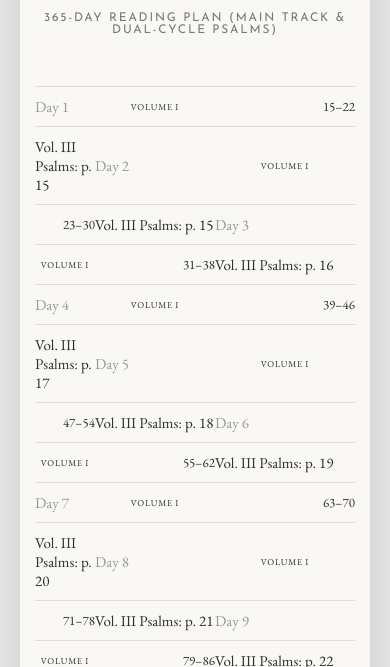
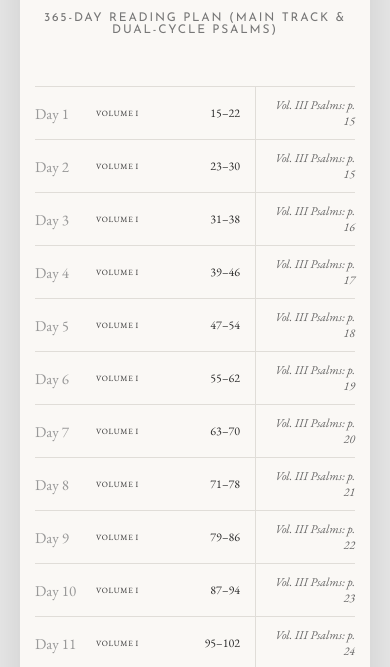
Before and after one commit to josueramirez1/bibliotheca_one_year_reading_plan, a plain HTML site: page index.html in a window 390 px wide. Shown: the part 177-844 px from the top of the page. Drawn offline with nearby package versions, Linux system fonts and the light colour scheme.

Commit message:
Adjust styles for container and grid layout
Updated styles for the container and grid layout to accommodate new columns and improved responsiveness.

```diff
--- a/styles.css
+++ b/styles.css
@@ -9,7 +9,7 @@
   --highlight: #f0ede9;
 }
 
-* {
+*, *::before, *::after {
   box-sizing: border-box;
 }
 
@@ -26,7 +26,7 @@ body {
 /* PAPER STYLING */
 .container {
   background-color: var(--paper);
-  max-width: 800px;
+  max-width: 900px; /* Expanded slightly to accommodate the new column */
   width: 100%;
   padding: 60px;
   box-shadow: 0 10px 30px rgba(0, 0, 0, 0.1);
@@ -58,17 +58,16 @@ h2 {
   font-weight: 400;
   font-size: 12px;
   font-family: "Josefin Sans", sans-serif;
-
   text-transform: uppercase;
   letter-spacing: 0.15em;
   color: #777;
   margin-top: 15px;
 }
 
-/* THE GRID */
+/* THE GRID (Updated for 4 columns: Day | Main Vol & Pages | Psalms Track) */
 .plan-grid {
   display: grid;
-  grid-template-columns: 80px 1fr 200px;
+  grid-template-columns: 75px 1fr 150px 140px;
   border-top: 1px solid var(--line);
 }
 
@@ -101,6 +100,19 @@ h2 {
   justify-content: flex-end;
   text-align: right;
   font-variant-numeric: tabular-nums;
+  padding-right: 15px;
+}
+
+/* PSALMS TRACK CELL */
+.psalm-cell {
+  justify-content: flex-end;
+  text-align: right;
+  font-size: 13px;
+  color: #666;
+  font-style: italic;
+  font-variant-numeric: tabular-nums;
+  border-left: 1px solid var(--line);
+  padding-left: 15px;
 }
 
 /* TRANSITION HIGHLIGHT */
@@ -117,17 +129,17 @@ footer {
   letter-spacing: 0.1em;
 }
 
-@media (max-width: 600px) {
+@media (max-width: 768px) {
   .container {
     padding: 30px 15px;
   }
   .plan-grid {
-    grid-template-columns: 60px 1fr 140px;
+    grid-template-columns: 55px 1fr 110px 100px;
   }
   .vol-cell {
-    font-size: 9px;
+    font-size: 8px;
   }
-  .page-cell {
-    font-size: 13px;
+  .page-cell, .psalm-cell {
+    font-size: 12px;
   }
 }
```
